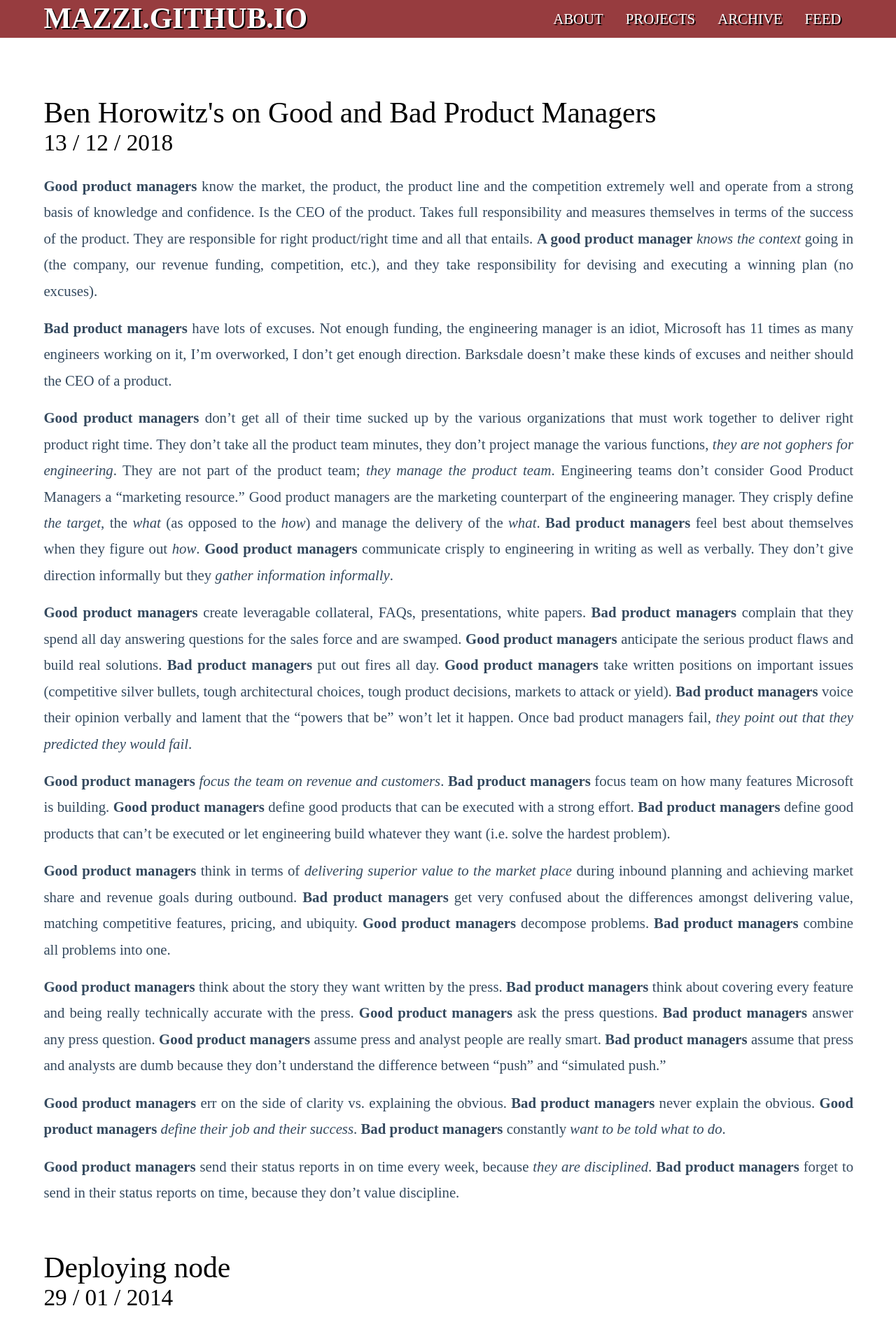
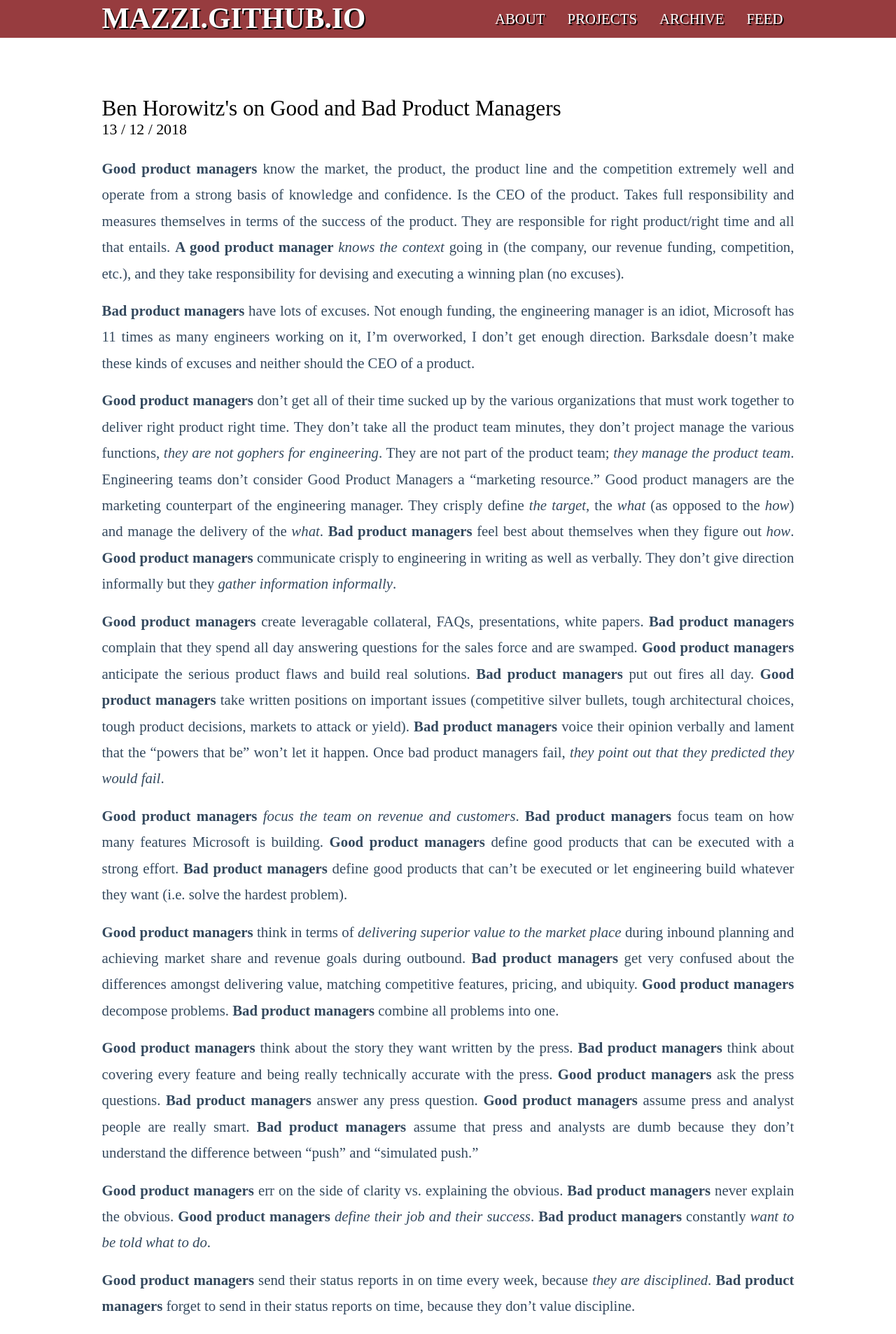
Before and after one commit to mazzi/mazzi.github.com, a Jekyll site: the page built from index.html, in a window 1280 px wide. Shown: the top 1906 px of the page at 70% size. Built offline with Jekyll 4.4.1, drawn with Linux system fonts in a browser that asks for light colours; the list of posts is cut into pages by our own code.

Commit message:
[style] more fixes to the style.

```diff
--- a/styles/screen.css
+++ b/styles/screen.css
@@ -29,7 +29,7 @@ div#top {
 	font-size: 1em;
 	line-height: 2em;
 	text-transform: uppercase;
-	padding: 0 3em 0 3em;
+	padding: 0 7em 0 7em;
 }
 
 div#top a {
@@ -78,9 +78,9 @@ div#top ul#menu li.feed a img {
 
 /******* Main ******/
 div#main {
-	float: left;
 	background: #FFF;
-	padding: 0 3em 0 3em;
+	padding: 0 7em 0 7em;
+	margin:auto;
 }
 
 div#content {
@@ -90,7 +90,7 @@ div#content {
 
 div#content h2 {
 	margin-bottom: 24px;
-	font-size: 2em;
+	font-size: 1.5em;
 	font-weight: normal;
 }
 
@@ -105,7 +105,7 @@ div#content h2 a:hover {
 
 div#content h2 span.date {
 	display: block;
-	font-size: 0.8em;
+	font-size: 0.7em;
 }
 
 div#content h3 {
```
